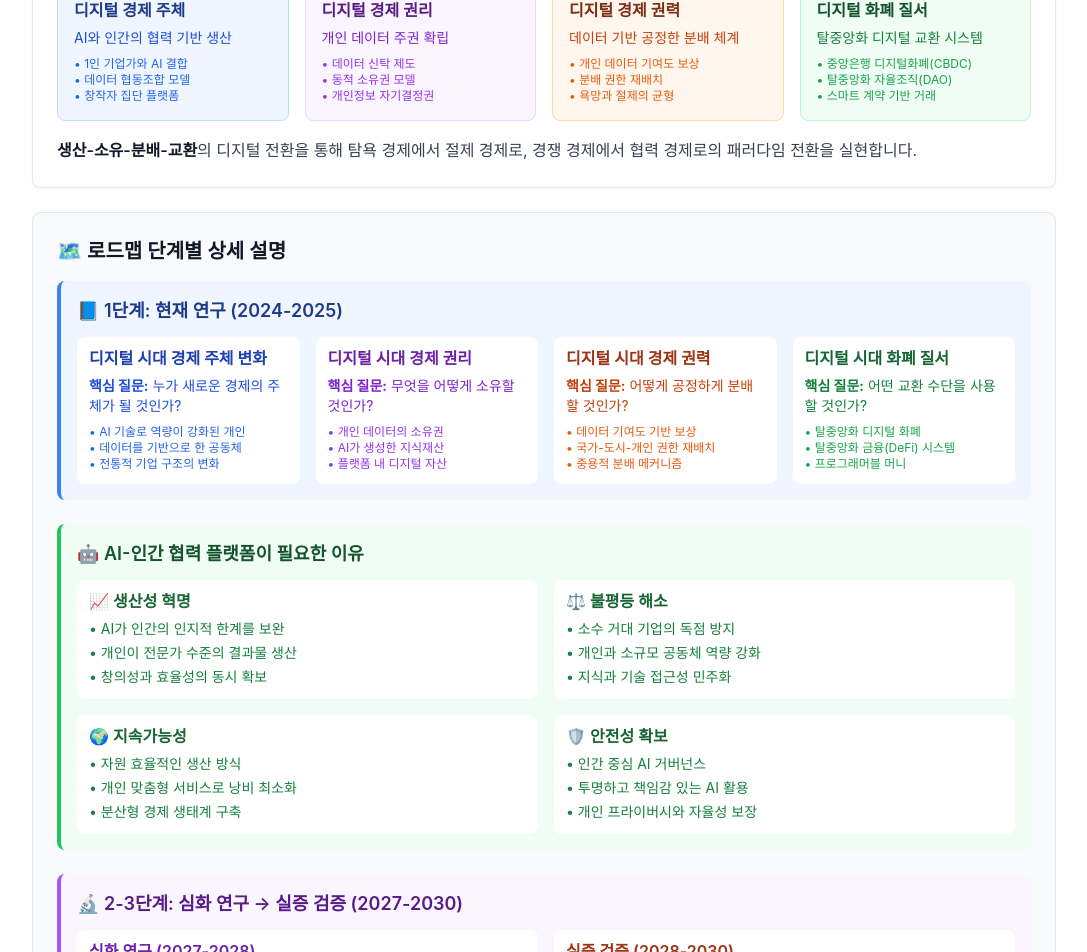
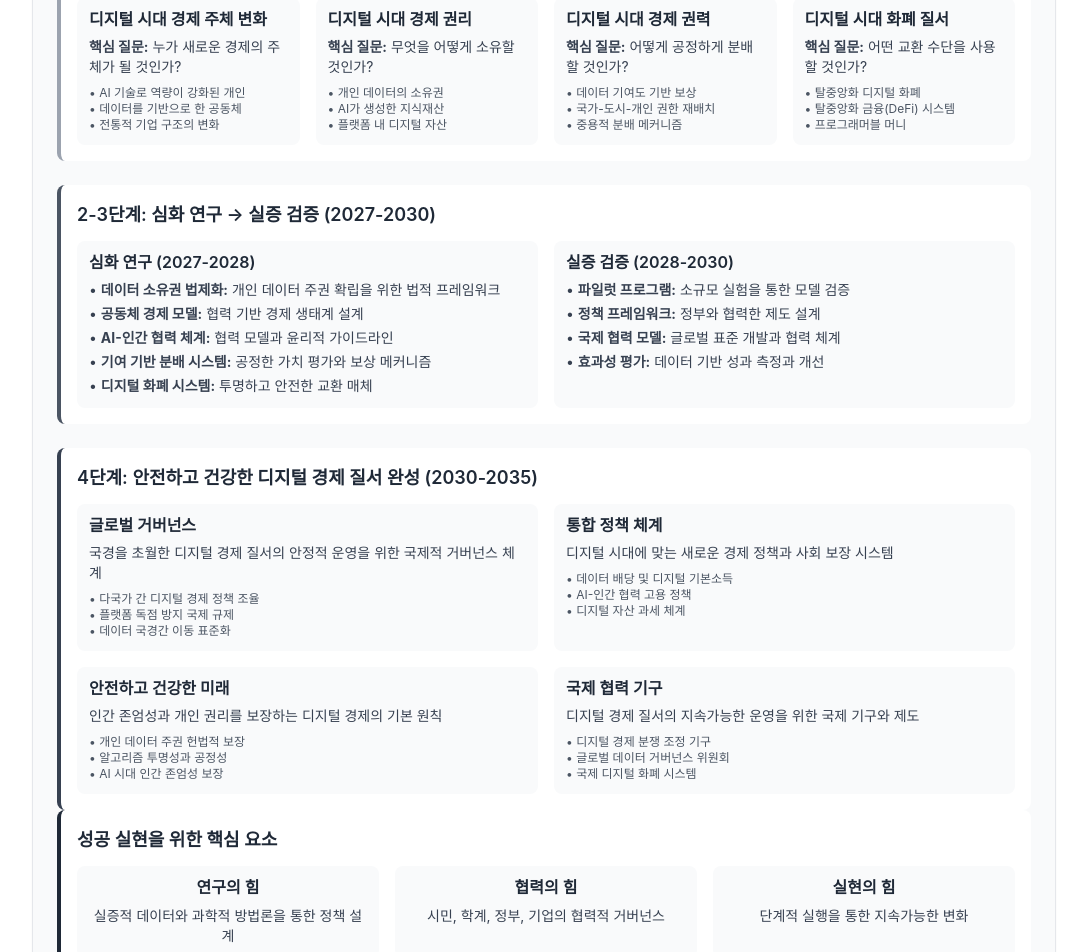
Before and after one commit to hohyon-ryu/taedi, a Next.js app: page /digital-economy-masterplan in a window 1280 px wide. Shown: the part 740-1692 px from the top of the page, without its empty margins (96-1183 px from the left). Built offline with nearby package versions, Linux system fonts and the light colour scheme.

Commit message:
feat: Remove unused components from FutureEconomicOrderMasterPlan and enhance styling in ResearchRoadmap

```diff
--- a/src/app/digital-economy-masterplan/FutureEconomicOrderMasterPlan.js
+++ b/src/app/digital-economy-masterplan/FutureEconomicOrderMasterPlan.js
@@ -1,8 +1,6 @@
 import ConclusionSection from "./components/ConclusionSection";
 import DistributionMechanisms from "./components/DistributionMechanisms";
 import EconomicOrderEvolution from "./components/EconomicOrderEvolution";
-import GlobalGovernanceGoals from "./components/GlobalGovernanceGoals";
-import ImplementationPlan from "./components/ImplementationPlan";
 import MasterPlanHeader from "./components/MasterPlanHeader";
 import NewEconomicActors from "./components/NewEconomicActors";
 import OwnershipParadigm from "./components/OwnershipParadigm";
@@ -19,8 +17,6 @@ const FutureEconomicOrderMasterPlan = () => {
       <OwnershipParadigm />
       <DistributionMechanisms />
       <RestraintEconomyModel />
-      <ImplementationPlan />
-      <GlobalGovernanceGoals />
       <ConclusionSection />
     </article>
   );
--- a/src/app/digital-economy-masterplan/components/ResearchRoadmap.js
+++ b/src/app/digital-economy-masterplan/components/ResearchRoadmap.js
@@ -52,8 +52,8 @@ graph TD
     F1 -.-> F3
     F2 -.-> F3
 
-    classDef current fill:#e3f2fd,stroke:#1976d2,stroke-width:2px
-    classDef future fill:#f5f5f5,stroke:#9e9e9e,stroke-width:1px,stroke-dasharray: 5 5,color:#666666
+    classDef current fill:#2c3e50,stroke:#34495e,stroke-width:2px,color:#ffffff
+    classDef future fill:#f5f7fa,stroke:#7f8c8d,stroke-width:1px,stroke-dasharray: 5 5,color:#2c3e50
 
     class R1,R2,R3,R4 current
     class S1,S2,S3,S4,S5,E1,E2,E3,F1,F2,F3 future
@@ -64,7 +64,7 @@ graph TD
       <h2 className="text-3xl font-bold mb-6 text-center text-gray-900">
         연구에서 실현까지: 안전한 디지털 경제 질서를 향한 로드맵
       </h2>
-      <div className="mb-8 p-6 bg-gray-50 rounded-lg border border-gray-200">
+      <div className="mb-8 p-6 bg-gray-50 rounded-lg border border-gray-200 shadow-sm">
         <MermaidRenderer
           chartDefinition={researchRoadmapChart}
           id="research-roadmap"
@@ -72,141 +72,66 @@ graph TD
       </div>
 
       <div className="space-y-6">
-        {/* 로드맵 개요 설명 */}
-        <div className="p-6 bg-white rounded-lg border border-gray-200 shadow-sm">
+        {/* 단계별 상세 설명 */}
+        <div className="p-6 bg-gray-50 rounded-lg border border-gray-200 shadow-sm">
           <h3 className="text-xl font-semibold mb-4 text-gray-900">
-            연구에서 실현까지의 체계적 로드맵
-          </h3>
-          <p className="text-gray-700 leading-relaxed mb-4">
-            현재 진행하는 네 가지 핵심 연구가 단계적으로 발전하여 2035년{" "}
-            <span className="font-semibold text-gray-900">
-              안전하고 건강한 디지털 경제 질서
-            </span>
-            를 완성합니다.
-          </p>
-          <div className="grid grid-cols-1 md:grid-cols-2 lg:grid-cols-4 gap-4 mb-4">
-            <div className="p-4 bg-blue-50 rounded-lg border border-blue-200">
-              <h4 className="font-semibold text-blue-900 mb-2">
-                디지털 경제 주체
-              </h4>
-              <p className="text-sm text-blue-700 mb-2">
-                AI와 인간의 협력 기반 생산
-              </p>
-              <ul className="text-xs text-blue-600">
-                <li>• 1인 기업가와 AI 결합</li>
-                <li>• 데이터 협동조합 모델</li>
-                <li>• 창작자 집단 플랫폼</li>
-              </ul>
-            </div>
-            <div className="p-4 bg-purple-50 rounded-lg border border-purple-200">
-              <h4 className="font-semibold text-purple-900 mb-2">
-                디지털 경제 권리
-              </h4>
-              <p className="text-sm text-purple-700 mb-2">
-                개인 데이터 주권 확립
-              </p>
-              <ul className="text-xs text-purple-600">
-                <li>• 데이터 신탁 제도</li>
-                <li>• 동적 소유권 모델</li>
-                <li>• 개인정보 자기결정권</li>
-              </ul>
-            </div>
-            <div className="p-4 bg-orange-50 rounded-lg border border-orange-200">
-              <h4 className="font-semibold text-orange-900 mb-2">
-                디지털 경제 권력
-              </h4>
-              <p className="text-sm text-orange-700 mb-2">
-                데이터 기반 공정한 분배 체계
-              </p>
-              <ul className="text-xs text-orange-600">
-                <li>• 개인 데이터 기여도 보상</li>
-                <li>• 분배 권한 재배치</li>
-                <li>• 욕망과 절제의 균형</li>
-              </ul>
-            </div>
-            <div className="p-4 bg-green-50 rounded-lg border border-green-200">
-              <h4 className="font-semibold text-green-900 mb-2">
-                디지털 화폐 질서
-              </h4>
-              <p className="text-sm text-green-700 mb-2">
-                탈중앙화 디지털 교환 시스템
-              </p>
-              <ul className="text-xs text-green-600">
-                <li>• 중앙은행 디지털화폐(CBDC)</li>
-                <li>• 탈중앙화 자율조직(DAO)</li>
-                <li>• 스마트 계약 기반 거래</li>
-              </ul>
-            </div>
-          </div>
-          <p className="text-gray-700 leading-relaxed">
-            <span className="font-semibold text-gray-900">
-              생산-소유-분배-교환
-            </span>
-            의 디지털 전환을 통해 탐욕 경제에서 절제 경제로, 경쟁 경제에서 협력
-            경제로의 패러다임 전환을 실현합니다.
-          </p>
-        </div>
-
-        {/* 단계별 상세 설명 */}
-        <div className="p-6 bg-gray-50 rounded-lg border border-gray-200">
-          <h3 className="text-xl font-semibold mb-4 text-gray-900">
-            🗺️ 로드맵 단계별 상세 설명
+            로드맵 단계별 상세 설명
           </h3>
 
           {/* 현재 연구 단계 */}
-          <div className="mb-6 p-4 bg-blue-50 rounded-lg border-l-4 border-blue-500">
-            <h4 className="text-lg font-semibold text-blue-900 mb-3">
-              📘 1단계: 현재 연구 (2024-2025)
+          <div className="mb-6 p-4 bg-white rounded-lg border-l-4 border-gray-400">
+            <h4 className="text-lg font-semibold text-gray-800 mb-3">
+              1단계: 현재 연구 (2024-2025)
             </h4>
             <div className="grid grid-cols-1 md:grid-cols-2 lg:grid-cols-4 gap-4">
-              <div className="bg-white p-3 rounded-lg">
-                <h5 className="font-semibold text-blue-800 mb-2">
+              <div className="bg-gray-50 p-3 rounded-lg">
+                <h5 className="font-semibold text-gray-800 mb-2">
                   디지털 시대 경제 주체 변화
                 </h5>
-                <p className="text-sm text-blue-700 mb-2">
+                <p className="text-sm text-gray-700 mb-2">
                   <strong>핵심 질문:</strong> 누가 새로운 경제의 주체가 될
                   것인가?
                 </p>
-                <ul className="text-xs text-blue-600">
+                <ul className="text-xs text-gray-600">
                   <li>• AI 기술로 역량이 강화된 개인</li>
                   <li>• 데이터를 기반으로 한 공동체</li>
                   <li>• 전통적 기업 구조의 변화</li>
                 </ul>
               </div>
-              <div className="bg-white p-3 rounded-lg">
-                <h5 className="font-semibold text-purple-800 mb-2">
+              <div className="bg-gray-50 p-3 rounded-lg">
+                <h5 className="font-semibold text-gray-800 mb-2">
                   디지털 시대 경제 권리
                 </h5>
-                <p className="text-sm text-purple-700 mb-2">
+                <p className="text-sm text-gray-700 mb-2">
                   <strong>핵심 질문:</strong> 무엇을 어떻게 소유할 것인가?
                 </p>
-                <ul className="text-xs text-purple-600">
+                <ul className="text-xs text-gray-600">
                   <li>• 개인 데이터의 소유권</li>
                   <li>• AI가 생성한 지식재산</li>
                   <li>• 플랫폼 내 디지털 자산</li>
                 </ul>
               </div>
-              <div className="bg-white p-3 rounded-lg">
-                <h5 className="font-semibold text-orange-800 mb-2">
+              <div className="bg-gray-50 p-3 rounded-lg">
+                <h5 className="font-semibold text-gray-800 mb-2">
                   디지털 시대 경제 권력
                 </h5>
-                <p className="text-sm text-orange-700 mb-2">
+                <p className="text-sm text-gray-700 mb-2">
                   <strong>핵심 질문:</strong> 어떻게 공정하게 분배할 것인가?
                 </p>
-                <ul className="text-xs text-orange-600">
+                <ul className="text-xs text-gray-600">
                   <li>• 데이터 기여도 기반 보상</li>
                   <li>• 국가-도시-개인 권한 재배치</li>
                   <li>• 중용적 분배 메커니즘</li>
                 </ul>
               </div>
-              <div className="bg-white p-3 rounded-lg">
-                <h5 className="font-semibold text-green-800 mb-2">
+              <div className="bg-gray-50 p-3 rounded-lg">
+                <h5 className="font-semibold text-gray-800 mb-2">
                   디지털 시대 화폐 질서
                 </h5>
-                <p className="text-sm text-green-700 mb-2">
+                <p className="text-sm text-gray-700 mb-2">
                   <strong>핵심 질문:</strong> 어떤 교환 수단을 사용할 것인가?
                 </p>
-                <ul className="text-xs text-green-600">
+                <ul className="text-xs text-gray-600">
                   <li>• 탈중앙화 디지털 화폐</li>
                   <li>• 탈중앙화 금융(DeFi) 시스템</li>
                   <li>• 프로그래머블 머니</li>
@@ -215,66 +140,17 @@ graph TD
             </div>
           </div>
 
-          {/* AI-인간 협력 플랫폼의 필요성 */}
-          <div className="mb-6 p-4 bg-green-50 rounded-lg border-l-4 border-green-500">
-            <h4 className="text-lg font-semibold text-green-900 mb-3">
-              🤖 AI-인간 협력 플랫폼이 필요한 이유
+          {/* 심화 연구와 실증 검증 */}
+          <div className="mb-6 p-4 bg-white rounded-lg border-l-4 border-gray-600">
+            <h4 className="text-lg font-semibold text-gray-800 mb-3">
+              2-3단계: 심화 연구 → 실증 검증 (2027-2030)
             </h4>
             <div className="grid grid-cols-1 md:grid-cols-2 gap-4">
-              <div className="bg-white p-3 rounded-lg">
-                <h5 className="font-semibold text-green-800 mb-2">
-                  📈 생산성 혁명
-                </h5>
-                <ul className="text-sm text-green-700 space-y-1">
-                  <li>• AI가 인간의 인지적 한계를 보완</li>
-                  <li>• 개인이 전문가 수준의 결과물 생산</li>
-                  <li>• 창의성과 효율성의 동시 확보</li>
-                </ul>
-              </div>
-              <div className="bg-white p-3 rounded-lg">
-                <h5 className="font-semibold text-green-800 mb-2">
-                  ⚖️ 불평등 해소
-                </h5>
-                <ul className="text-sm text-green-700 space-y-1">
-                  <li>• 소수 거대 기업의 독점 방지</li>
-                  <li>• 개인과 소규모 공동체 역량 강화</li>
-                  <li>• 지식과 기술 접근성 민주화</li>
-                </ul>
-              </div>
-              <div className="bg-white p-3 rounded-lg">
-                <h5 className="font-semibold text-green-800 mb-2">
-                  🌍 지속가능성
-                </h5>
-                <ul className="text-sm text-green-700 space-y-1">
-                  <li>• 자원 효율적인 생산 방식</li>
-                  <li>• 개인 맞춤형 서비스로 낭비 최소화</li>
-                  <li>• 분산형 경제 생태계 구축</li>
-                </ul>
-              </div>
-              <div className="bg-white p-3 rounded-lg">
-                <h5 className="font-semibold text-green-800 mb-2">
-                  🛡️ 안전성 확보
-                </h5>
-                <ul className="text-sm text-green-700 space-y-1">
-                  <li>• 인간 중심 AI 거버넌스</li>
-                  <li>• 투명하고 책임감 있는 AI 활용</li>
-                  <li>• 개인 프라이버시와 자율성 보장</li>
-                </ul>
-              </div>
-            </div>
-          </div>
-
-          {/* 심화 연구와 실증 검증 */}
-          <div className="mb-6 p-4 bg-purple-50 rounded-lg border-l-4 border-purple-500">
-            <h4 className="text-lg font-semibold text-purple-900 mb-3">
-              🔬 2-3단계: 심화 연구 → 실증 검증 (2027-2030)
-            </h4>
-            <div className="grid grid-cols-1 md:grid-cols-2 gap-4">
-              <div className="bg-white p-3 rounded-lg">
-                <h5 className="font-semibold text-purple-800 mb-2">
+              <div className="bg-gray-50 p-3 rounded-lg">
+                <h5 className="font-semibold text-gray-800 mb-2">
                   심화 연구 (2027-2028)
                 </h5>
-                <ul className="text-sm text-purple-700 space-y-1">
+                <ul className="text-sm text-gray-700 space-y-1">
                   <li>
                     • <strong>데이터 소유권 법제화:</strong> 개인 데이터 주권
                     확립을 위한 법적 프레임워크
@@ -297,11 +173,11 @@ graph TD
                   </li>
                 </ul>
               </div>
-              <div className="bg-white p-3 rounded-lg">
-                <h5 className="font-semibold text-orange-800 mb-2">
+              <div className="bg-gray-50 p-3 rounded-lg">
+                <h5 className="font-semibold text-gray-800 mb-2">
                   실증 검증 (2028-2030)
                 </h5>
-                <ul className="text-sm text-orange-700 space-y-1">
+                <ul className="text-sm text-gray-700 space-y-1">
                   <li>
                     • <strong>파일럿 프로그램:</strong> 소규모 실험을 통한 모델
                     검증
@@ -322,59 +198,59 @@ graph TD
           </div>
 
           {/* 최종 실현 목표 */}
-          <div className="p-4 bg-green-50 rounded-lg border-l-4 border-green-500">
-            <h4 className="text-lg font-semibold text-green-900 mb-3">
-              🎯 4단계: 안전하고 건강한 디지털 경제 질서 완성 (2030-2035)
+          <div className="p-4 bg-white rounded-lg border-l-4 border-gray-700">
+            <h4 className="text-lg font-semibold text-gray-800 mb-3">
+              4단계: 안전하고 건강한 디지털 경제 질서 완성 (2030-2035)
             </h4>
             <div className="grid grid-cols-1 md:grid-cols-2 gap-4">
-              <div className="bg-white p-3 rounded-lg">
-                <h5 className="font-semibold text-green-800 mb-2">
-                  🌐 글로벌 거버넌스
+              <div className="bg-gray-50 p-3 rounded-lg">
+                <h5 className="font-semibold text-gray-800 mb-2">
+                  글로벌 거버넌스
                 </h5>
-                <p className="text-sm text-green-700 mb-2">
+                <p className="text-sm text-gray-700 mb-2">
                   국경을 초월한 디지털 경제 질서의 안정적 운영을 위한 국제적
                   거버넌스 체계
                 </p>
-                <ul className="text-xs text-green-600">
+                <ul className="text-xs text-gray-600">
                   <li>• 다국가 간 디지털 경제 정책 조율</li>
                   <li>• 플랫폼 독점 방지 국제 규제</li>
                   <li>• 데이터 국경간 이동 표준화</li>
                 </ul>
               </div>
-              <div className="bg-white p-3 rounded-lg">
-                <h5 className="font-semibold text-green-800 mb-2">
-                  📋 통합 정책 체계
+              <div className="bg-gray-50 p-3 rounded-lg">
+                <h5 className="font-semibold text-gray-800 mb-2">
+                  통합 정책 체계
                 </h5>
-                <p className="text-sm text-green-700 mb-2">
+                <p className="text-sm text-gray-700 mb-2">
                   디지털 시대에 맞는 새로운 경제 정책과 사회 보장 시스템
                 </p>
-                <ul className="text-xs text-green-600">
+                <ul className="text-xs text-gray-600">
                   <li>• 데이터 배당 및 디지털 기본소득</li>
                   <li>• AI-인간 협력 고용 정책</li>
                   <li>• 디지털 자산 과세 체계</li>
                 </ul>
               </div>
-              <div className="bg-white p-3 rounded-lg">
-                <h5 className="font-semibold text-green-800 mb-2">
-                  ⚖️ 안전하고 건강한 미래
+              <div className="bg-gray-50 p-3 rounded-lg">
+                <h5 className="font-semibold text-gray-800 mb-2">
+                  안전하고 건강한 미래
                 </h5>
-                <p className="text-sm text-green-700 mb-2">
+                <p className="text-sm text-gray-700 mb-2">
                   인간 존엄성과 개인 권리를 보장하는 디지털 경제의 기본 원칙
                 </p>
-                <ul className="text-xs text-green-600">
+                <ul className="text-xs text-gray-600">
                   <li>• 개인 데이터 주권 헌법적 보장</li>
                   <li>• 알고리즘 투명성과 공정성</li>
                   <li>• AI 시대 인간 존엄성 보장</li>
                 </ul>
               </div>
-              <div className="bg-white p-3 rounded-lg">
-                <h5 className="font-semibold text-green-800 mb-2">
-                  🏛️ 국제 협력 기구
+              <div className="bg-gray-50 p-3 rounded-lg">
+                <h5 className="font-semibold text-gray-800 mb-2">
+                  국제 협력 기구
                 </h5>
-                <p className="text-sm text-green-700 mb-2">
+                <p className="text-sm text-gray-700 mb-2">
                   디지털 경제 질서의 지속가능한 운영을 위한 국제 기구와 제도
                 </p>
-                <ul className="text-xs text-green-600">
+                <ul className="text-xs text-gray-600">
                   <li>• 디지털 경제 분쟁 조정 기구</li>
                   <li>• 글로벌 데이터 거버넌스 위원회</li>
                   <li>• 국제 디지털 화폐 시스템</li>
@@ -384,32 +260,26 @@ graph TD
           </div>
 
           {/* 성공의 핵심 요소 */}
-          <div className="p-4 bg-yellow-50 rounded-lg border-l-4 border-yellow-500">
-            <h4 className="text-lg font-semibold text-yellow-900 mb-3">
-              🔑 성공 실현을 위한 핵심 요소
+          <div className="p-4 bg-white rounded-lg border-l-4 border-gray-800">
+            <h4 className="text-lg font-semibold text-gray-800 mb-3">
+              성공 실현을 위한 핵심 요소
             </h4>
             <div className="grid grid-cols-1 md:grid-cols-3 gap-4">
-              <div className="bg-white p-3 rounded-lg text-center">
-                <h5 className="font-semibold text-yellow-800 mb-2">
-                  🔬 연구의 힘
-                </h5>
-                <p className="text-sm text-yellow-700">
+              <div className="bg-gray-50 p-3 rounded-lg text-center">
+                <h5 className="font-semibold text-gray-800 mb-2">연구의 힘</h5>
+                <p className="text-sm text-gray-700">
                   실증적 데이터와 과학적 방법론을 통한 정책 설계
                 </p>
               </div>
-              <div className="bg-white p-3 rounded-lg text-center">
-                <h5 className="font-semibold text-yellow-800 mb-2">
-                  🤝 협력의 힘
-                </h5>
-                <p className="text-sm text-yellow-700">
+              <div className="bg-gray-50 p-3 rounded-lg text-center">
+                <h5 className="font-semibold text-gray-800 mb-2">협력의 힘</h5>
+                <p className="text-sm text-gray-700">
                   시민, 학계, 정부, 기업의 협력적 거버넌스
                 </p>
               </div>
-              <div className="bg-white p-3 rounded-lg text-center">
-                <h5 className="font-semibold text-yellow-800 mb-2">
-                  🌱 실현의 힘
-                </h5>
-                <p className="text-sm text-yellow-700">
+              <div className="bg-gray-50 p-3 rounded-lg text-center">
+                <h5 className="font-semibold text-gray-800 mb-2">실현의 힘</h5>
+                <p className="text-sm text-gray-700">
                   단계적 실행을 통한 지속가능한 변화
                 </p>
               </div>
```
